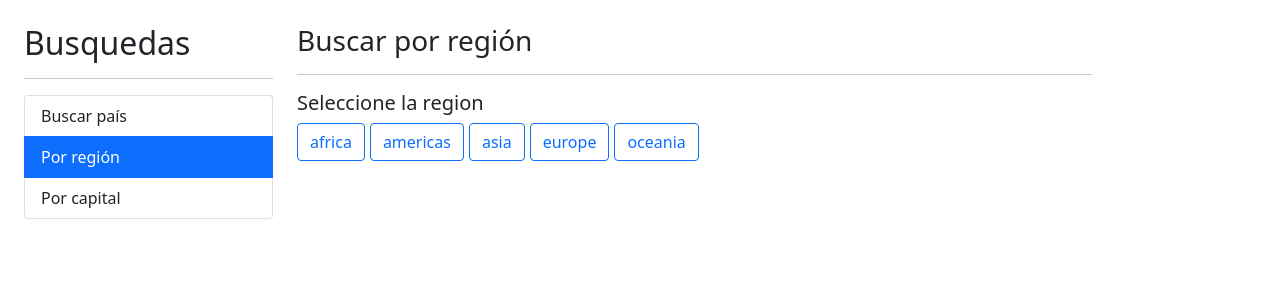
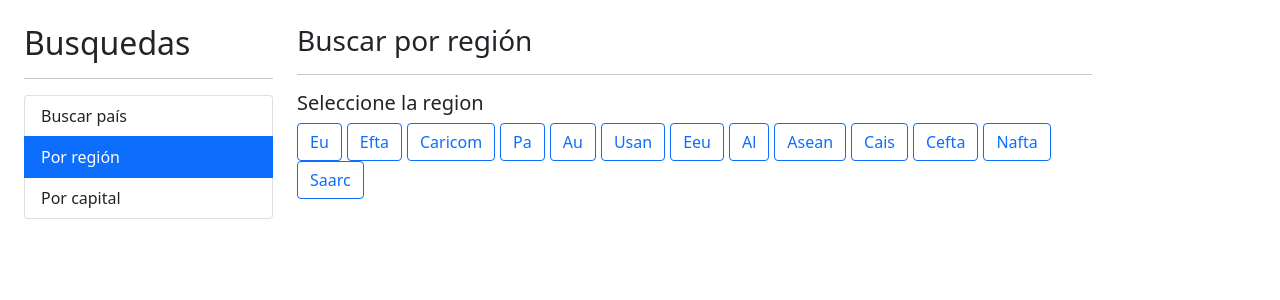
Before and after one commit to OPOII/PaisesApp, an Angular app: page /region in a window 1280 px wide. Shown: the top 300 px of the page. Built offline with nearby package versions, Linux system fonts and the light colour scheme.

Commit message:
Learning how to desestruct the css into methods in the component

```diff
--- a/src/app/pais/pages/por-region/por-region.component.html
+++ b/src/app/pais/pages/por-region/por-region.component.html
@@ -12,10 +12,10 @@
       }" -->
     <button
       *ngFor="let region of regiones"
-      class="btn btn-outline-primary"
+      [class]="getClassCss(region)"
       (click)="activarRegion(region)"
     >
-      {{ region }}
+      {{ region | titlecase }}
     </button>
   </div>
 </div>
--- a/src/app/pais/pages/por-region/por-region.component.ts
+++ b/src/app/pais/pages/por-region/por-region.component.ts
@@ -12,11 +12,31 @@ import { Component, OnInit } from '@angular/core';
   ],
 })
 export class PorRegionComponent {
-  regiones: string[] = ['africa', 'americas', 'asia', 'europe', 'oceania'];
+  regiones: string[] = [
+    'EU',
+    'EFTA',
+    'CARICOM',
+    'PA',
+    'AU',
+    'USAN',
+    'EEU',
+    'AL',
+    'ASEAN',
+    'CAIS',
+    'CEFTA',
+    'NAFTA',
+    'SAARC',
+  ];
   regionActiva: string = '';
   constructor() {}
 
   activarRegion(region: string) {
     this.regionActiva = region;
   }
+
+  getClassCss(region: string): string {
+    return region === this.regionActiva
+      ? 'btn btn-primary'
+      : 'btn btn-outline-primary';
+  }
 }
```
